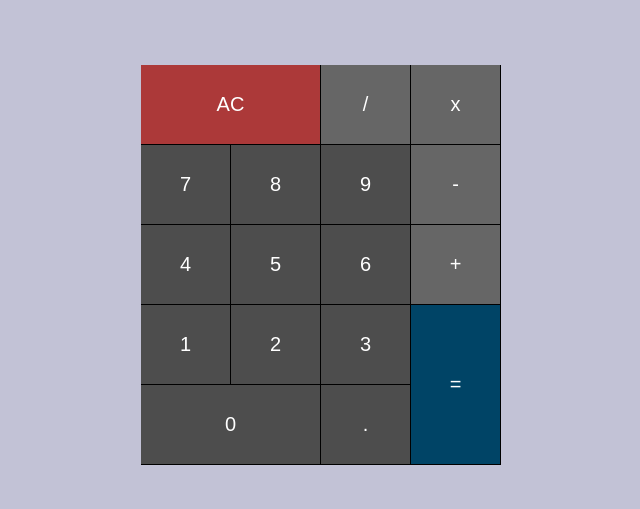
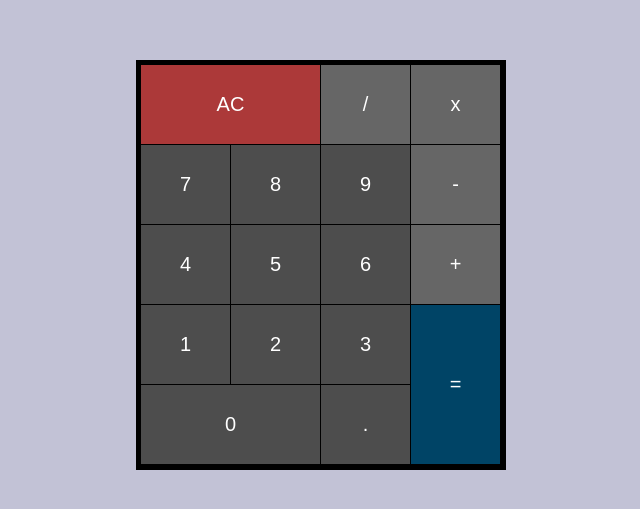
Before and after one commit to Yavanha/react-calculator, a React (Create React App) app: page / in a window 1280 px wide. Shown: the part 135-644 px from the top of the page, without its empty margins (319-959 px from the left). Built offline with nearby package versions, Linux system fonts and the light colour scheme.

Commit message:
fix: calculator css add background-color to black

```diff
--- a/src/Components/Calculator/Calculator.css
+++ b/src/Components/Calculator/Calculator.css
@@ -0,0 +1,5 @@
+.calculator {
+
+    background-color: black;
+    padding: .5rem;
+}
--- a/src/Components/Keys/Keys.css
+++ b/src/Components/Keys/Keys.css
@@ -1,4 +1,5 @@
 .keys {
     display: grid;
     grid-template-columns: repeat(4, 1fr);
+
 }
```
